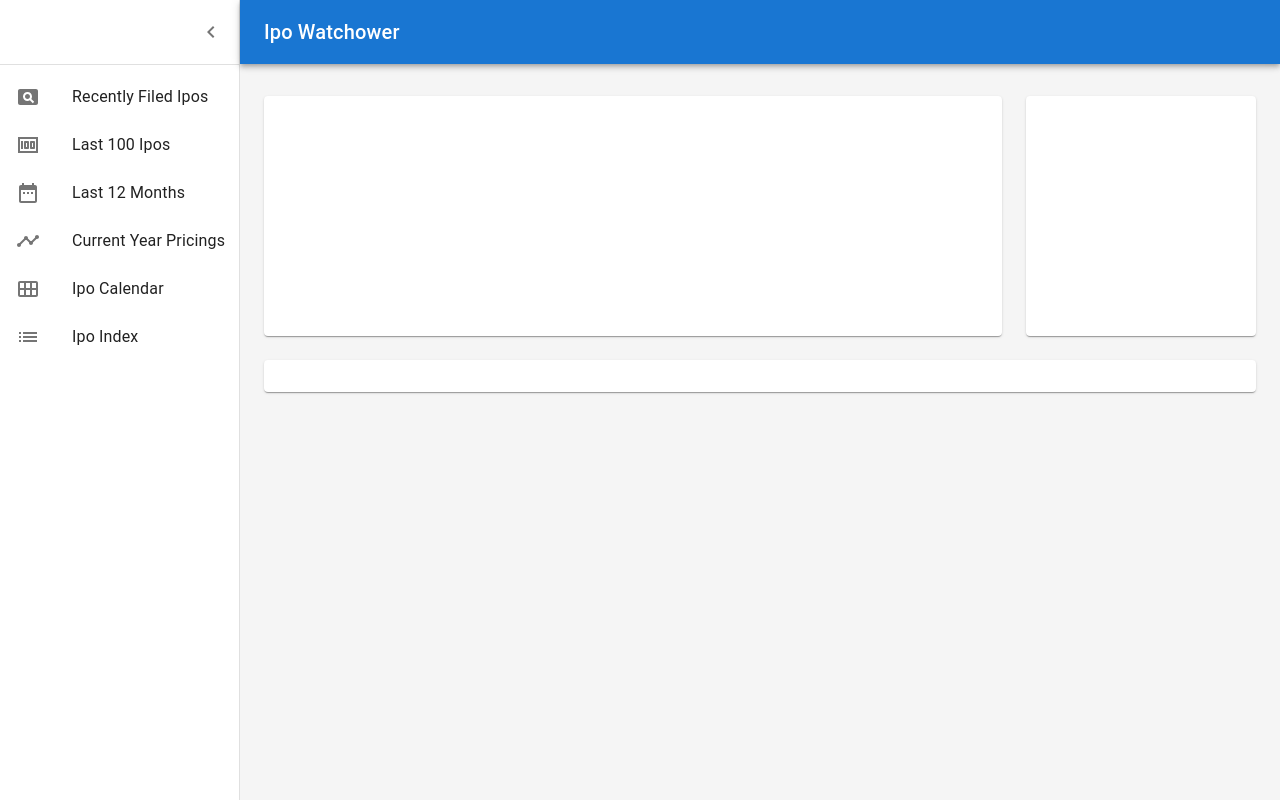
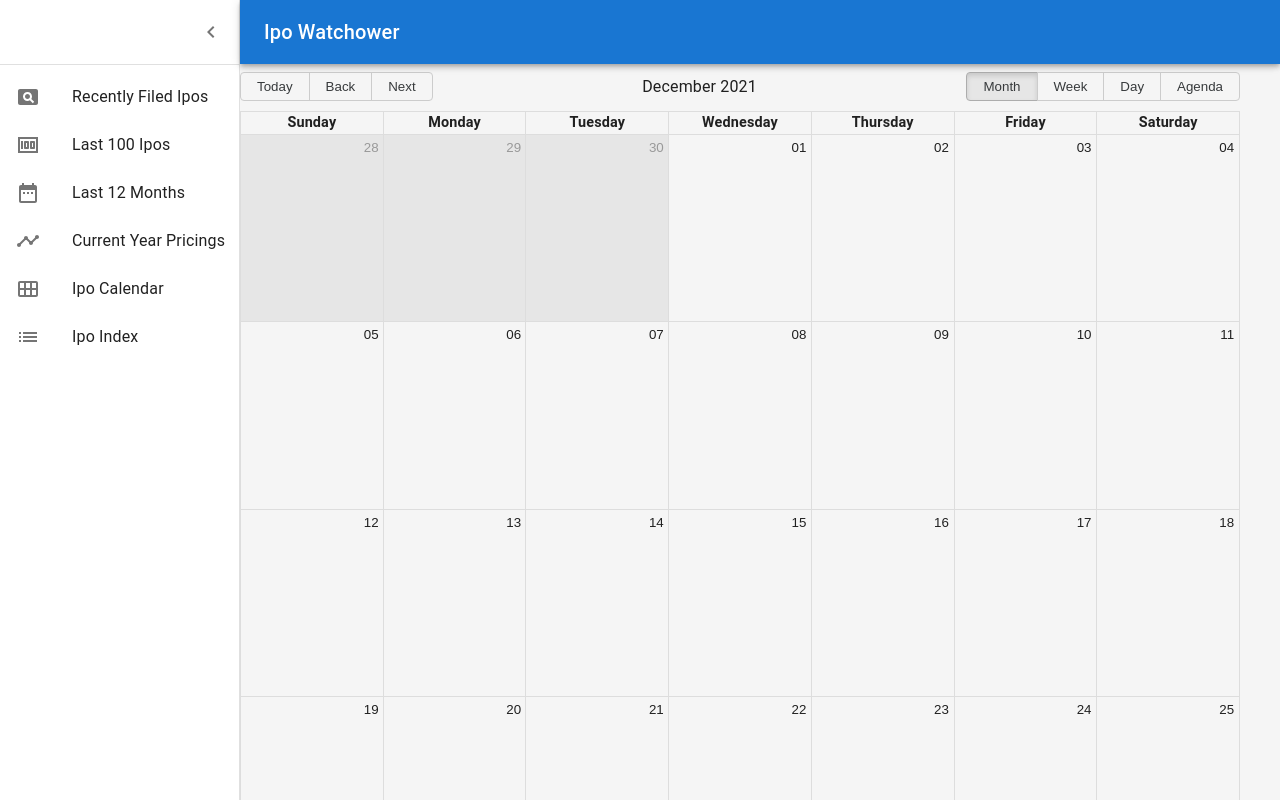
Before and after one commit to drubio1989/ipo_wathtower_fe, a React (Create React App) app: page /ipo-calendar in a window 1280 px wide. Built offline with nearby package versions, Linux system fonts and the light colour scheme; no server answers.

Commit message:
Add basic calendar

```diff
--- a/package.json
+++ b/package.json
@@ -11,7 +11,10 @@
     "@testing-library/react": "^11.1.0",
     "@testing-library/user-event": "^12.1.10",
     "axios": "^0.24.0",
+    "date-fns": "^2.28.0",
+    "moment": "^2.29.1",
     "react": "^17.0.2",
+    "react-big-calendar": "^0.38.4",
     "react-dom": "^17.0.2",
     "react-router-dom": "^6.2.1",
     "react-scripts": "4.0.3",
--- a/src/routes/IpoCalendar.js
+++ b/src/routes/IpoCalendar.js
@@ -1,7 +1,89 @@
-import App from '../App';
+import { Calendar, dateFnsLocalizer } from 'react-big-calendar'
+import "react-big-calendar/lib/css/react-big-calendar.css";
+import { useState, useEffect } from 'react';
+import moment from 'moment'
+import format from 'date-fns/format'
+import parse from 'date-fns/parse'
+import startOfWeek from 'date-fns/startOfWeek'
+import getDay from 'date-fns/getDay'
+import enUS from 'date-fns/locale/en-US'
+import TopBar from '../components/AppBar';
+import NavDrawer from '../components/Drawer';
+import Toolbar from '@mui/material/Toolbar';
+import Box from '@mui/material/Box';
+import CssBaseline from '@mui/material/CssBaseline';
+import { createTheme, ThemeProvider } from '@mui/material/styles';
+import Container from '@mui/material/Container';
+import Grid from '@mui/material/Grid';
 
-export default function IpoCalendar() {
-  return (
-    <App />
-  );
+const mdTheme = createTheme();
+
+const locales = {
+  'en-US': enUS,
 }
+
+const localizer = dateFnsLocalizer({
+  format,
+  parse,
+  startOfWeek,
+  getDay,
+  locales,
+})
+
+const IpoCalendar = props => {
+  const [ipos, setIpos] = useState(null);
+
+  useEffect(() => {
+    async function getIpoCalendar() {
+      const resp = await fetch("http://localhost:3000/api/v1/ipo-calendar");
+      const objects = await (resp.json())
+      setIpos(objects.data);
+    }
+    getIpoCalendar();
+  }, [])
+
+  return(
+    <ThemeProvider theme={mdTheme}>
+    <Box sx={{ display: 'flex' }}>
+      <CssBaseline />
+      <TopBar />
+      <NavDrawer />
+        <Box
+          component="main"
+          sx={{
+            backgroundColor: (theme) =>
+              theme.palette.mode === 'light'
+                ? theme.palette.grey[100]
+                : theme.palette.grey[900],
+            flexGrow: 1,
+            height: '100vh',
+            overflow: 'auto',
+          }}
+        >
+        <Toolbar />
+        <Container maxWidth="lg" sx={{ mt: 4, mb: 4 }}>
+          <Grid container spacing={3}>
+            <Calendar
+              localizer={localizer}
+              events={[
+                {
+                  start: moment().toDate(),
+                  end: moment()
+                    .add(1, "days")
+                    .toDate(),
+                  title: "AMLX"
+                }
+              ]}
+              startAccessor="start"
+              endAccessor="end"
+              style={{ height: 1000, width: 1000 }}
+            />
+          </Grid>
+         </Container>
+      </Box>
+    </Box>
+  </ThemeProvider>
+  )
+}
+
+export default IpoCalendar;
```
Also changed, not shown: 2 other files (tests, documents, lock files or other folders).
